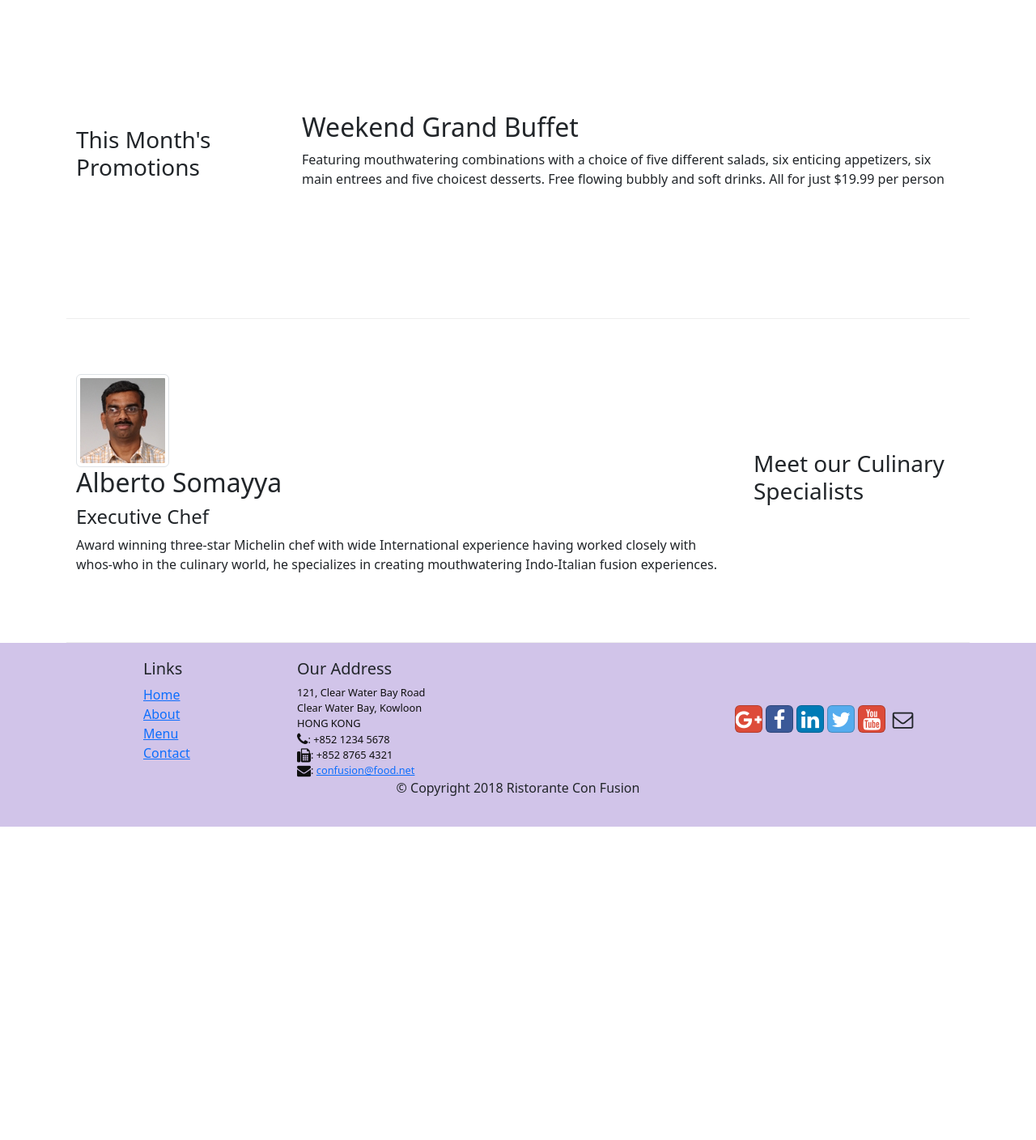
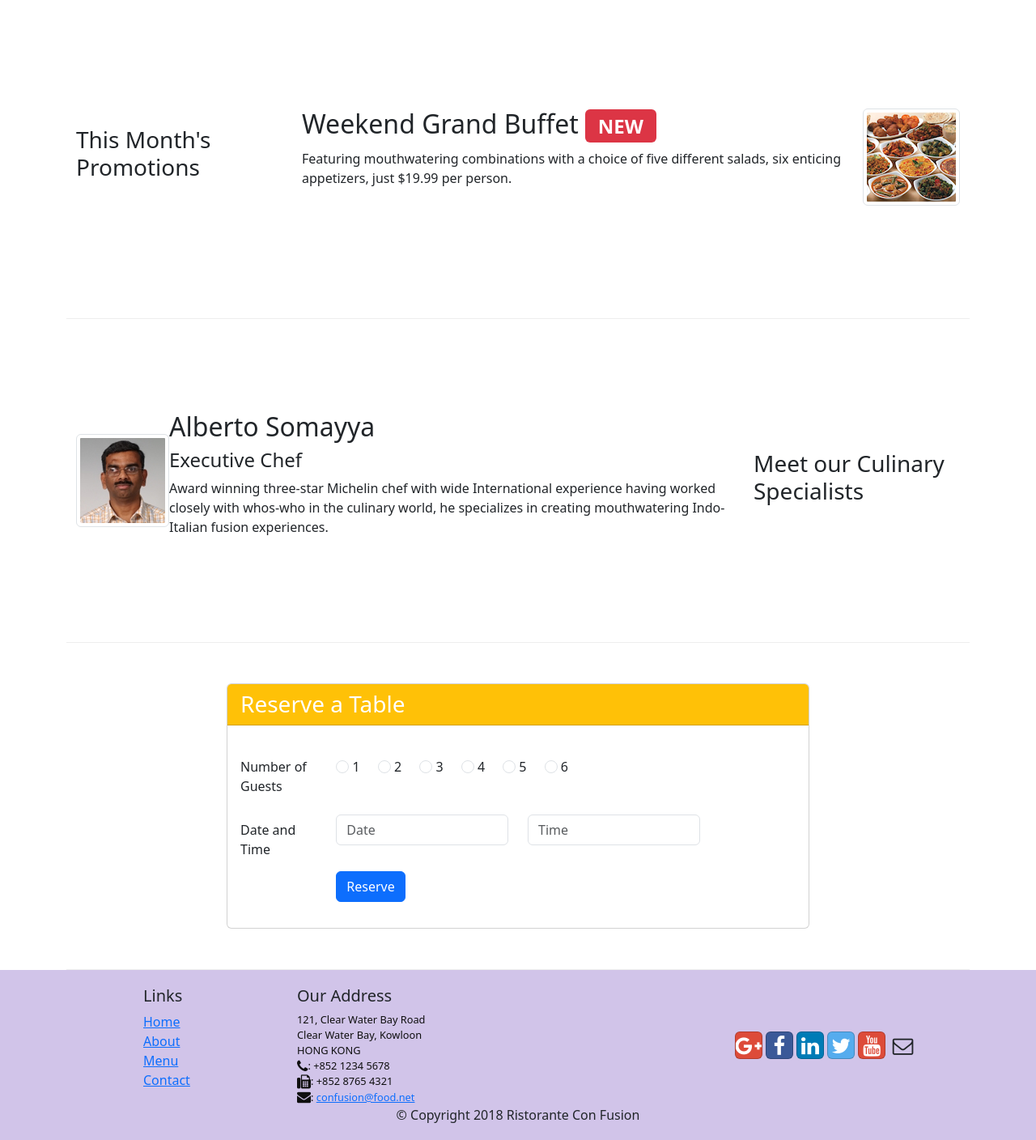
Before and after one commit to AreebSahz/Confusion, a website: page index.html in a window 1280 px wide. Shown: the part 740-2148 px from the top of the page at 81% size. Before the commit the page ends 1761 px from the top, so only its background shows below. Drawn offline with nearby package versions, Linux system fonts and the light colour scheme.

Commit message:
Assignment2

```diff
--- a/index.html
+++ b/index.html
@@ -60,8 +60,13 @@
                     <p>We take inspiration from the World's best cuisines, and create a unique fusion experience. Our
                         lipsmacking creations will tickle your culinary senses!</p>
                 </div>
+                <div class="col-12 col-sm  align-self-center text-center">
+                    <img src="img/logo.png" class="img-fluid">
+                </div>
                 <div class="col-12 col-sm align-self-center">
-                    <img src="img/logo.png" class="img-fluid">
+                    <a href="#reserveTable">
+                        <button type="button" class="btn btn-warning btn-block">Reserve Table</button>
+                    </a>
                 </div>
             </div>
         </div>
@@ -73,12 +78,12 @@
                 <h3>Our Lipsmacking Culinary Creations</h3>
             </div>
             <div class="col col-sm order-sm-first col-md">
-                <div class="media">
+                <div class="media d-flex">
                     <img class="d-flex mr-3 img-thumbnail align-self-center" src="img/uthappizza.png" alt="Uthappizza">
                     <div class="media-body">
                         <h2 class="mt-0">Uthappizza
-                            <span class="badge badge-danger">HOT</span>
-                            <span class="badge badge-pill badge-secondary">$4.99</span>
+                            <span class="badge badge-danger bg-danger">HOT</span>
+                            <span class="badge badge-pill badge-secondary bg-secondary">$4.99</span>
                         </h2>
                         <p class="d-none d-sm-block">A unique combination of Indian Uthappam (pancake) and
                             Italian pizza, topped with Cerignola olives, ripe vine
@@ -95,11 +100,17 @@
                 <h3>This Month's Promotions</h3>
             </div>
             <div class="col col-sm col-md">
-                <h2>Weekend Grand Buffet</h2>
-                <p class="d-none d-sm-block">Featuring mouthwatering combinations with a choice of five different
-                    salads, six enticing appetizers,
-                    six main entrees and five choicest desserts. Free flowing bubbly and soft drinks. All for just
-                    $19.99 per person </p>
+                <div class="media d-flex">
+                    <div class="media-body">
+                        <h2 class="mt-0">Weekend Grand Buffet
+                            <span class="badge badge-danger bg-danger">NEW</span>
+                        </h2>
+                        <p class="d-none d-sm-block">Featuring mouthwatering combinations with a choice of five
+                            different salads, six enticing appetizers, just $19.99 per person.
+                        </p>
+                    </div>
+                    <img class="d-flex img-thumbnail align-self-center" src="img/buffet.png" alt="Weekend Grand Buffet">
+                </div>
             </div>
         </div>
 
@@ -108,7 +119,7 @@
                 <h3>Meet our Culinary Specialists</h3>
             </div>
             <div class="col col-sm order-sm-first col-md">
-                <div class="media">
+                <div class="media d-flex">
                     <img class="d-flex mr-3 img-thumbnail align-self-center" src="img/alberto.png"
                         alt="Alberto Somayya">
                     <div class="media-body">
@@ -123,6 +134,71 @@
                 </div>
             </div>
         </div>
+        <div class="row row-content justify-content-center" id="reserveTable">
+            <div class="col-12 col-sm-8">
+                <div class="card">
+                    <h3 class="card-header bg-warning text-white">Reserve a Table</h3>
+                    <div class="card-body">
+                        <form>
+                            <div class="form-group row my-3">
+                                <label for="noofguest" class="col-md-2 col-form-label">Number of Guests</label>
+                                <div class="col-md">
+                                    <label class="col-md-1 col-form-label">
+                                        <input type="radio" class="form-check-input" name="noofguest" id="noofguest"
+                                            value="">
+                                        1
+                                    </label>
+                                    <label class="col-md-1 col-form-label">
+                                        <input type="radio" class="form-check-input" name="noofguest" id="noofguest"
+                                            value="">
+                                        2
+                                    </label>
+                                    <label class="col-md-1 col-form-label">
+                                        <input type="radio" class="form-check-input" name="noofguest" id="noofguest"
+                                            value="">
+                                        3
+                                    </label>
+                                    <label class="col-md-1 col-form-label">
+                                        <input type="radio" class="form-check-input" name="noofguest" id="noofguest"
+                                            value="">
+                                        4
+                                    </label>
+                                    <label class="col-md-1 col-form-label">
+                                        <input type="radio" class="form-check-input" name="noofguest" id="noofguest"
+                                            value="">
+                                        5
+                                    </label>
+                                    <label class="col-md-2 col-form-label">
+                                        <input type="radio" class="form-check-input" name="noofguest" id="noofguest"
+                                            value="">
+                                        6
+                                    </label>
+                                </div>
+                            </div>
+                            <div class="form-group row mb-2">
+                                <label for="dateandtime" class="col-md-2 col-form-label">Date and Time</label>
+                                <div class="col-md-4">
+                                    <input type="text" class="form-control mb-3" id="dateandtime" name="dateandtime"
+                                        placeholder="Date">
+                                </div>
+                                <div class="col-md-4">
+                                    <input type="text" class="form-control mb-3" id="dateandtime" name="dateandtime"
+                                        placeholder="Time">
+                                </div>
+                            </div>
+                            <div class="form-group row mb-3">
+                                <div class="offset-md-2 col-md-10">
+                                    <button type="submit" class="btn btn-primary">Reserve</button>
+                                </div>
+                            </div>
+                        </form>
+                    </div>
+                </div>
+            </div>
+        </div>
+        <div class="col-12 col-md">
+        </div>
+    </div>
     </div>
 
     <footer class="footer">
```
Also changed, not shown: aboutus.html (+2 -2 lines), contactus.html (+2 -2 lines).
